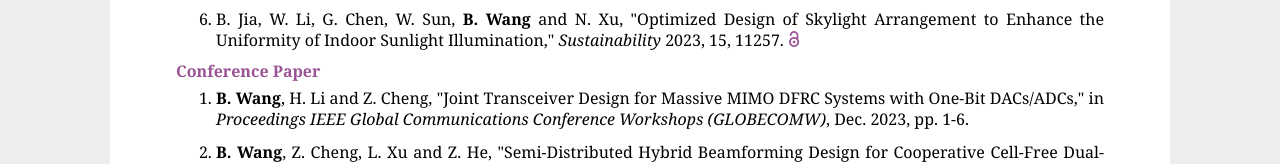
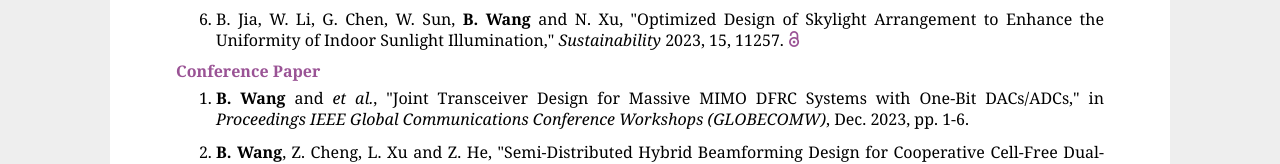
Before and after one commit to BW-Wang/Home, a plain HTML site: page index.html in a window 1280 px wide. Shown: the part 1601-1765 px from the top of the page. Drawn offline with Linux system fonts and the light colour scheme; files whose address does not match are found by name.

Commit message:
Update index.html

```diff
--- a/index.html
+++ b/index.html
@@ -177,7 +177,7 @@ Thesis: Beamforming Design for Millimeter Wave Integrated Sensing and Communicat
 
 <ol>
 
-<li><p><b>B. Wang</b>, H. Li and Z. Cheng, "Joint Transceiver Design for Massive MIMO DFRC Systems with One-Bit DACs/ADCs," in <i>Proceedings IEEE Global Communications Conference Workshops (GLOBECOMW)</i>, Dec. 2023, pp. 1-6.</p></li>
+<li><p><b>B. Wang</b> and <i>et al.</i>, "Joint Transceiver Design for Massive MIMO DFRC Systems with One-Bit DACs/ADCs," in <i>Proceedings IEEE Global Communications Conference Workshops (GLOBECOMW)</i>, Dec. 2023, pp. 1-6.</p></li>
 
 <li><p><b>B. Wang</b>, Z. Cheng, L. Xu and Z. He, "Semi-Distributed Hybrid Beamforming Design for Cooperative Cell-Free Dual-Function Radar-Communication Networks," in <i>Proceedings IEEE International Conference on Acoustics, Speech and Signal Processing Workshops (ICASSPW)</i>, June 2023, pp. 1-6.<a href="./Files/EUSOPCO2022_Presentation.pdf" target="blank"><i class="fas fa-fw fa-file-pdf zoom" aria-hidden="true" title="File"></i></a><a href="https://ieeexplore.ieee.org/document/10193721" target="blank"><i class="ai ai-ieee ai-lg zoom" aria-hidden="true" title="IEEE"></i></a></p></li>
 
```
